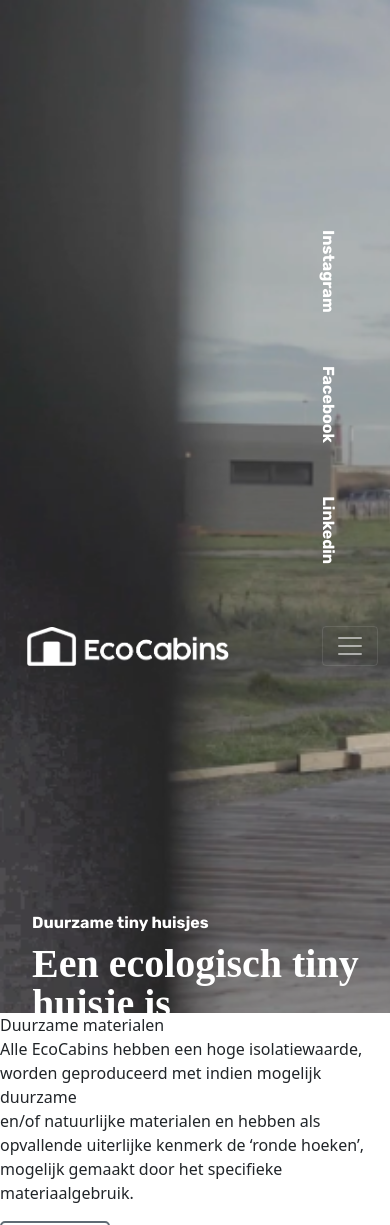
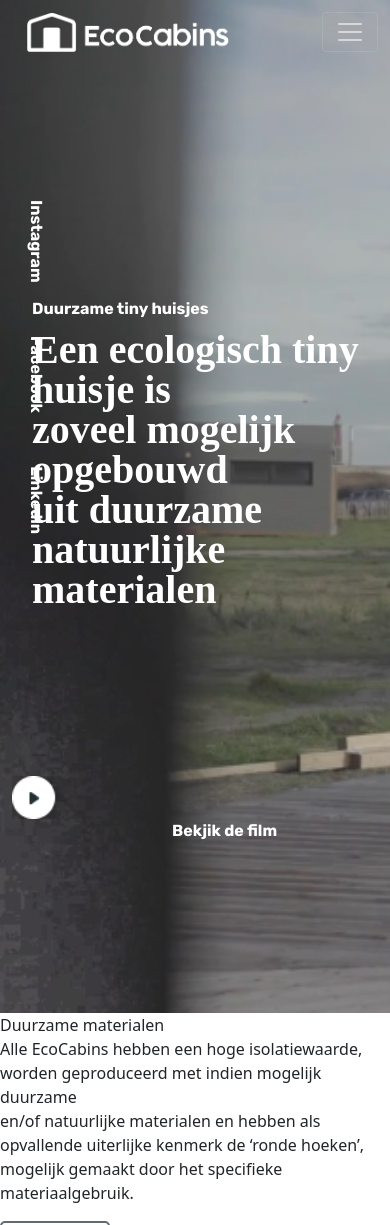
Before and after one commit to jibdrt/ecocabins, a PHP site: page / in a window 390 px wide. Shown: the top 1225 px of the page. Run offline with PHP 8.4, Linux system fonts and the light colour scheme.

Commit message:
addsocialmedia

```diff
--- a/index.php
+++ b/index.php
@@ -9,11 +9,15 @@
 
 
 <div id="section-1">
-  <div id="social-media">
-  Instagram Facebook Linkedin
-  </div>
+
+
+<div class="row justify-content-end">
+              <div class="col-sm-1">Instagram Facebook Linkedin</div>
+        </div>
 
 <div class="container">
+
+
 
    <!-- début de la nav -->
    <nav class="navbar navbar-expand-lg navbar-dark container-fluid pb-5">
--- a/style.css
+++ b/style.css
@@ -107,17 +107,6 @@
 
 
 
-#social-media{
-    float: right;
-    writing-mode: vertical-lr;
-    text-orientation: sideways;
-    margin: 50px;
-    color: #FFFFFF;
-    word-spacing: 50px;
-    margin-top: 230px;
-    font-family: 'Rubik-Bold';
-
-}
 
 
 .navbar-nav{
@@ -144,3 +133,18 @@
     color:#606B74;
 
 }
+
+
+.col-sm-1{
+    writing-mode: vertical-lr;
+    margin-left: 200px;
+    margin-top: 200px;
+    position:absolute;
+    word-spacing: 50px;
+    color: white;
+    font-family: 'Rubik-Bold';
+}
+
+.col-sm-1:hover{
+    transform: scale(1.1);
+}
```
